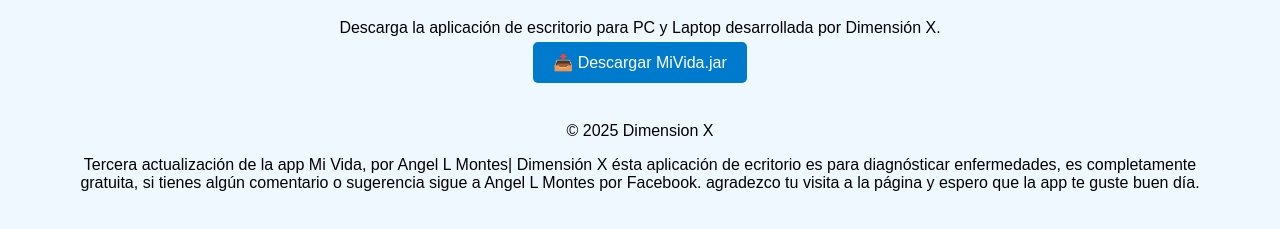
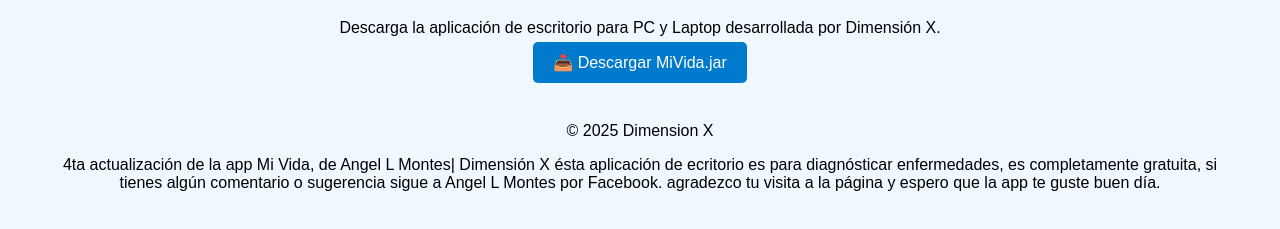
Before and after one commit to AngelLMontes/web, a plain HTML site: page index.html in a window 1280 px wide. Shown: the part 119-348 px from the top of the page. Drawn offline with Linux system fonts and the light colour scheme.

Commit message:
Update index.html

```diff
--- a/index.html
+++ b/index.html
@@ -15,7 +15,7 @@
   <p style="margin-top: 50px;">© 2025 Dimension X</p>
 </body>
 </html>
-Tercera actualización de la app Mi Vida, por Angel L Montes| Dimensión X
+4ta actualización de la app Mi Vida, de Angel L Montes| Dimensión X
 ésta aplicación de ecritorio es para diagnósticar enfermedades, es completamente
 gratuita, si tienes algún comentario o sugerencia sigue a Angel L Montes por Facebook.
 agradezco tu visita a la página y espero que la app te guste buen día.
```
